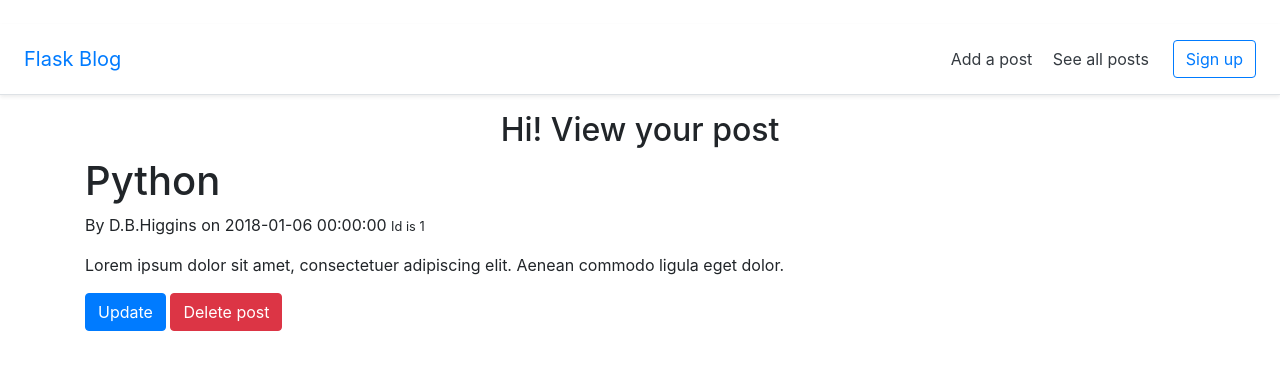
After one commit to valentinavlad/BlogAppWithFlask, a Flask app: page /posts/1 in a window 1280 px wide. The commit adds this page. Shown: the top 370 px of the page. Run offline with Flask 2, Linux system fonts and the light colour scheme; some libraries are stand-ins or nearby versions.

Commit message:
Added view post page and method

```diff
--- a/BlogApp/app.py
+++ b/BlogApp/app.py
@@ -10,7 +10,7 @@ from flask import Response
 app = Flask(__name__)
 
 @app.route('/')
-@app.route('/posts/', methods=['GET','POST'])
+@app.route('/posts', methods=['GET','POST'])
 def posts():
     return render_template('posts.html', content=dummy_posts)
 
@@ -27,6 +27,14 @@ def new():
         dummy_posts.insert(0, post)
         return redirect(url_for('posts'))
     return render_template('post.html')
+
+@app.route('/posts/<int:id>', methods=['GET'])
+def view_post(id):
+    for post in dummy_posts:
+        if post.id == id:
+            found_post = post
+
+    return render_template('view_post.html', post=found_post)
 
 @app.route('/posts/<int:id>/edit', methods=['GET','POST'])
 def edit(id):
--- a/BlogApp/templates/posts.html
+++ b/BlogApp/templates/posts.html
@@ -7,7 +7,7 @@
     {% for post in content %}
 <div class="row posts">
     <div class="col-md-6 offset-md-3">
-        <a href="{{url_for('edit', id=post.id)}}">
+        <a href="{{url_for('view_post', id=post.id)}}">
             <h1>{{ post.title }}</h1>
         </a>
 
--- /dev/null
+++ b/BlogApp/templates/view_post.html
@@ -0,0 +1,14 @@
+{% extends "layout.html" %}
+{% block content %}
+
+<div class="text-center">
+    <h2>Hi! View your post</h2>
+</div>
+<h1>{{post.title}}</h1>
+<p>By {{ post.owner }} on {{ post.created_at }} <small>Id is {{post.id}}</small></p>
+<p>{{ post.contents }}</p>
+
+<button type="submit" class="btn btn-primary">Update</button>
+<button type="submit" class="btn btn-danger">Delete post</button>
+
+{% endblock content %}
```
